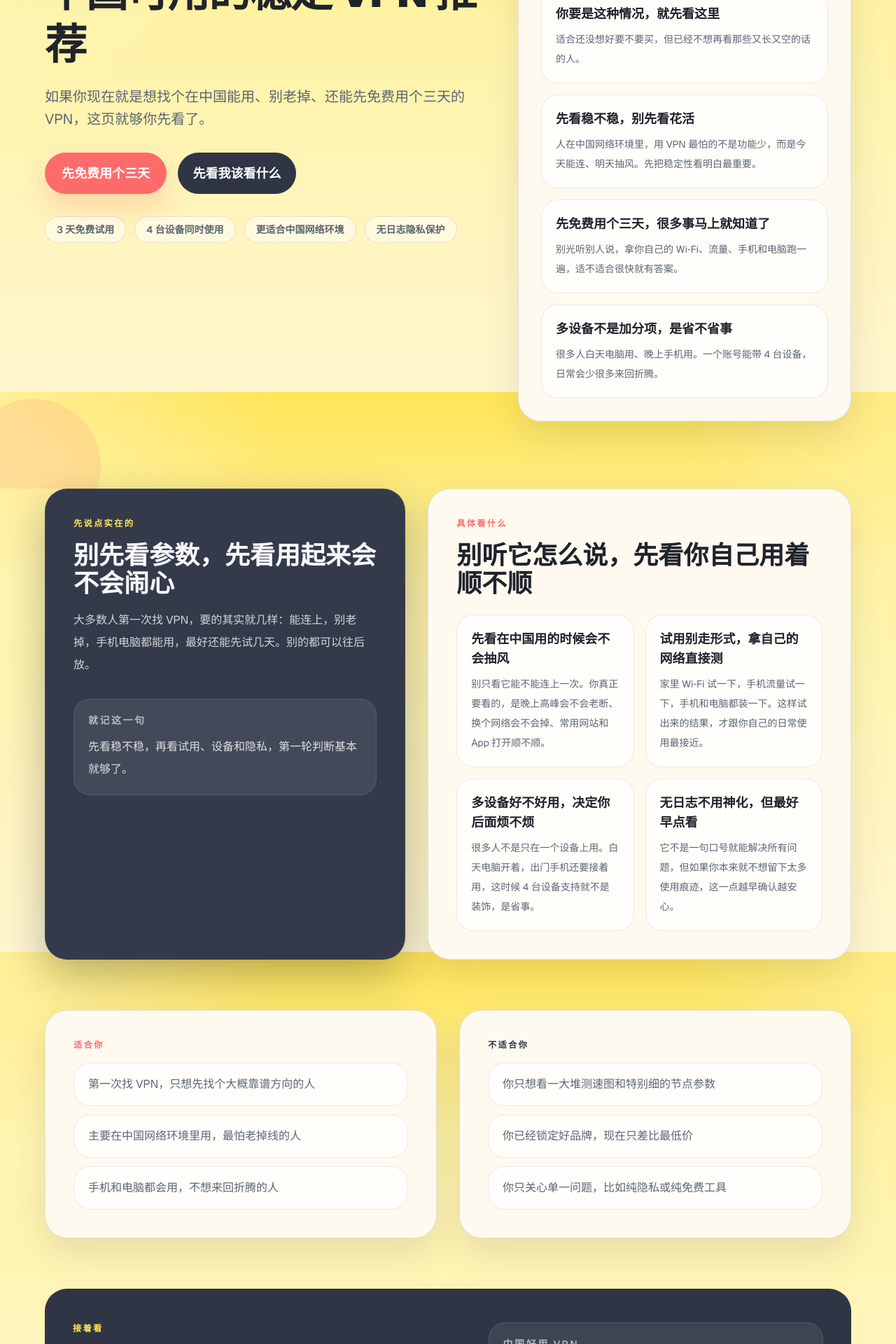
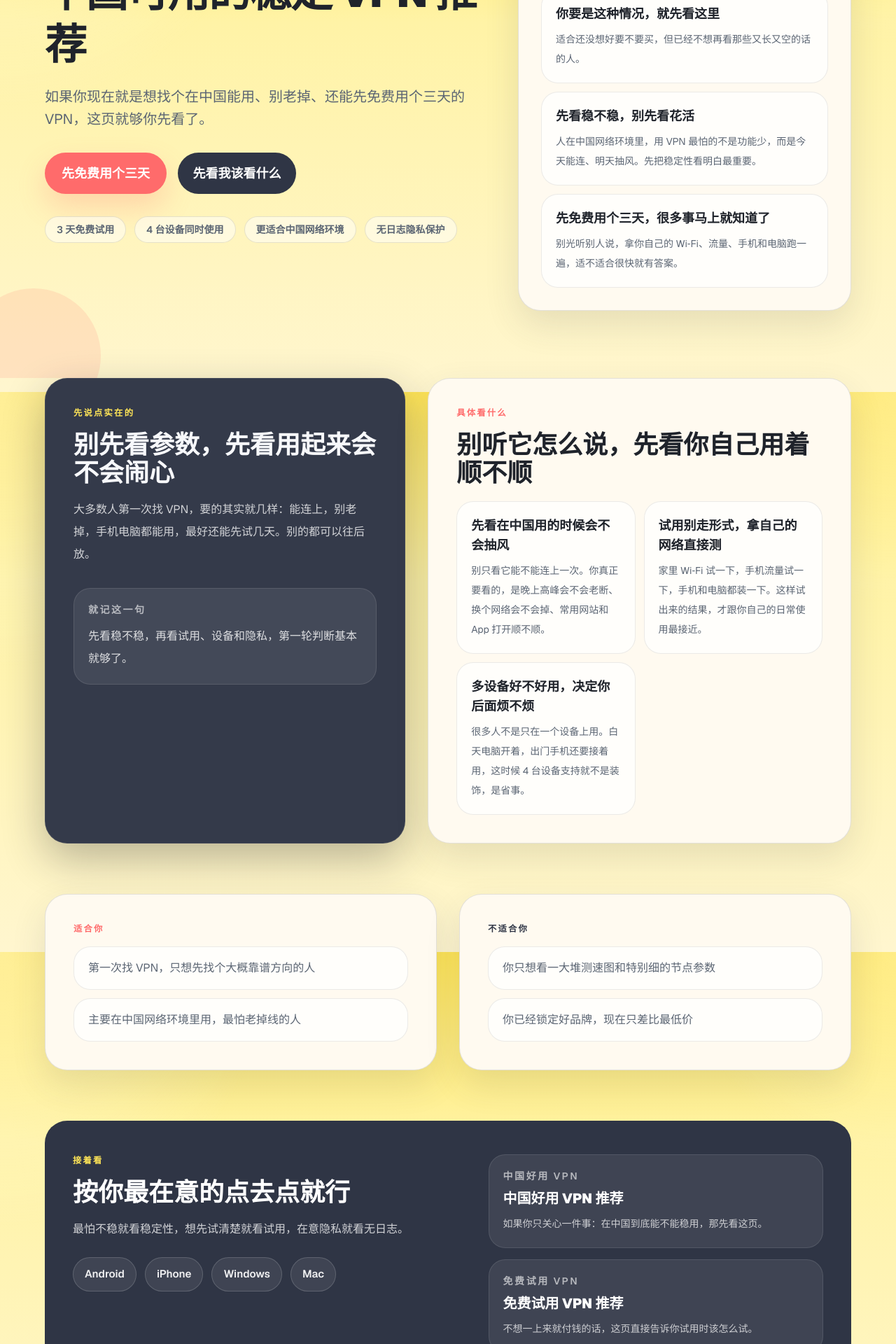
Before and after one commit to leebnbppp2/rava-seo, a Next.js app: page / in a window 1280 px wide. Shown: the part 240-2160 px from the top of the page at 70% size. Built offline with nearby package versions, Linux system fonts and the light colour scheme.

Commit message:
refactor: tighten hero and reduce above-the-fold copy

```diff
--- a/src/components/VpnLandingPage.tsx
+++ b/src/components/VpnLandingPage.tsx
@@ -43,8 +43,12 @@ type VpnLandingPageProps = {
 
 export default function VpnLandingPage({ page }: VpnLandingPageProps) {
   const relatedPages = getRelatedPages(page.relatedPaths);
-  const heroSignals = quickSignals.slice(0, 3);
+  const heroSignals = quickSignals.slice(0, 2);
   const openingParagraphs = page.openingAnswer.slice(0, 1);
+  const evaluationCards = page.evaluationPoints.slice(0, 3);
+  const usefulItems = page.usefulFor.slice(0, 2);
+  const avoidItems = page.avoidIf.slice(0, 2);
+  const faqItems = sharedFaqs.slice(0, 3);
 
   const jsonLd = {
     "@context": "https://schema.org",
@@ -135,7 +139,7 @@ export default function VpnLandingPage({ page }: VpnLandingPageProps) {
 
             <div className="surface-card rounded-[2rem] p-6 md:p-8">
               <p className="section-label mb-4 text-[var(--accent)]">先看一眼</p>
-              <div className="space-y-4">
+              <div className="space-y-3">
                 <div className="rounded-3xl border border-black/8 bg-white/70 p-5">
                   <p className="text-lg font-extrabold">你要是这种情况，就先看这里</p>
                   <p className="mt-2 text-sm leading-7 text-[var(--muted)]">{page.searchIntent}</p>
@@ -171,8 +175,8 @@ export default function VpnLandingPage({ page }: VpnLandingPageProps) {
           <div className="surface-card rounded-[2rem] p-8 md:p-10">
             <p className="section-label mb-4 text-[var(--accent)]">具体看什么</p>
             <h2 className="text-3xl font-black md:text-4xl">别听它怎么说，先看你自己用着顺不顺</h2>
-            <div className="mt-6 grid gap-4 sm:grid-cols-2">
-              {page.evaluationPoints.map((item) => (
+            <div className="mt-5 grid gap-3 sm:grid-cols-2">
+              {evaluationCards.map((item) => (
                 <div key={item.title} className="rounded-3xl border border-black/8 bg-white/70 p-5">
                   <p className="text-lg font-bold">{item.title}</p>
                   <p className="mt-2 text-sm leading-7 text-[var(--muted)]">{item.body}</p>
@@ -188,7 +192,7 @@ export default function VpnLandingPage({ page }: VpnLandingPageProps) {
           <div className="surface-card rounded-[2rem] p-8 md:p-10">
             <p className="section-label mb-4 text-[var(--accent)]">适合你</p>
             <div className="mt-2 grid gap-3">
-              {page.usefulFor.slice(0, 3).map((item) => (
+              {usefulItems.map((item) => (
                 <div key={item} className="rounded-3xl border border-black/8 bg-white/70 px-5 py-4 text-sm leading-7 text-[var(--muted)] md:text-base">
                   {item}
                 </div>
@@ -199,7 +203,7 @@ export default function VpnLandingPage({ page }: VpnLandingPageProps) {
           <div className="surface-card rounded-[2rem] p-8 md:p-10">
             <p className="section-label mb-4 text-[var(--accent-dark)]">不适合你</p>
             <div className="mt-2 grid gap-3">
-              {page.avoidIf.slice(0, 3).map((item) => (
+              {avoidItems.map((item) => (
                 <div key={item} className="rounded-3xl border border-black/8 bg-white/70 px-5 py-4 text-sm leading-7 text-[var(--muted)] md:text-base">
                   {item}
                 </div>
@@ -218,7 +222,7 @@ export default function VpnLandingPage({ page }: VpnLandingPageProps) {
               <p className="mt-4 max-w-2xl text-base leading-8 text-white/78">
                 最怕不稳就看稳定性，想先试清楚就看试用，在意隐私就看无日志。
               </p>
-              <div className="mt-8 flex flex-wrap gap-3">
+              <div className="mt-6 flex flex-wrap gap-3">
                 {supportedDevices.map((item) => (
                   <div key={item} className="app-chip">
                     {item}
@@ -247,7 +251,7 @@ export default function VpnLandingPage({ page }: VpnLandingPageProps) {
           </div>
 
           <div className="grid gap-4">
-            {sharedFaqs.map((item) => (
+            {faqItems.map((item) => (
               <details key={item.q} className="faq-item surface-card rounded-[1.5rem] p-5 md:p-6">
                 <summary className="cursor-pointer text-lg font-bold">{item.q}</summary>
                 <p className="mt-3 max-w-4xl text-sm leading-8 text-[var(--muted)] md:text-base">{item.a}</p>
```
